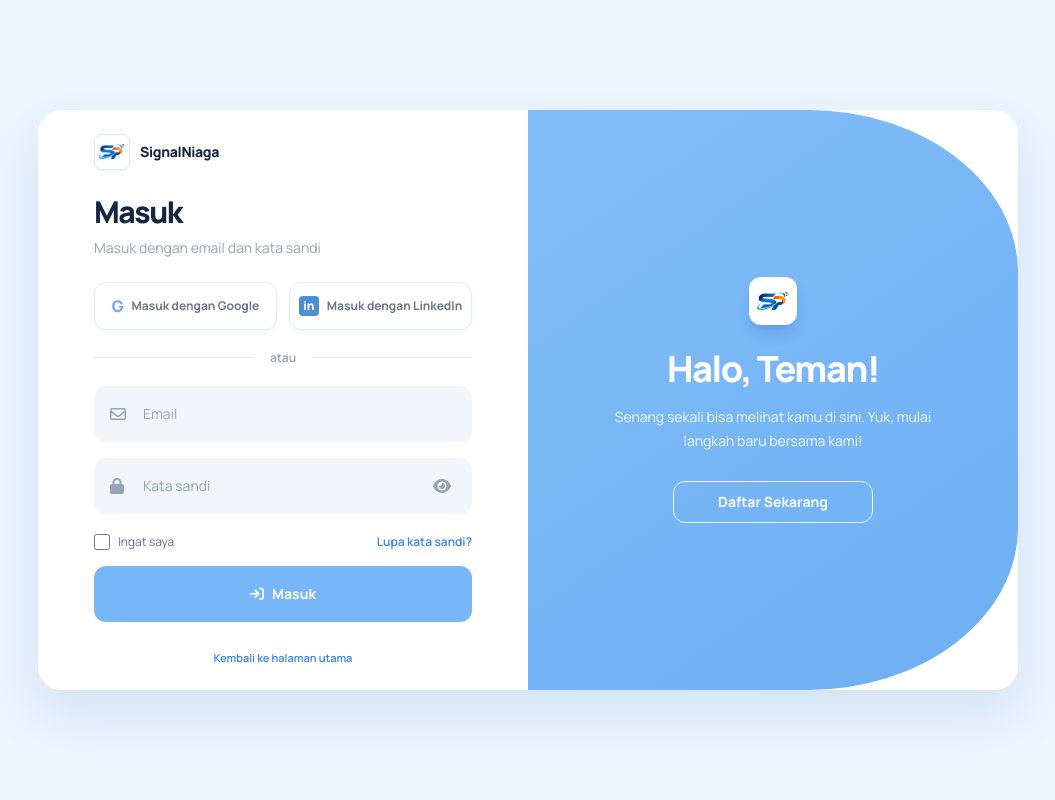
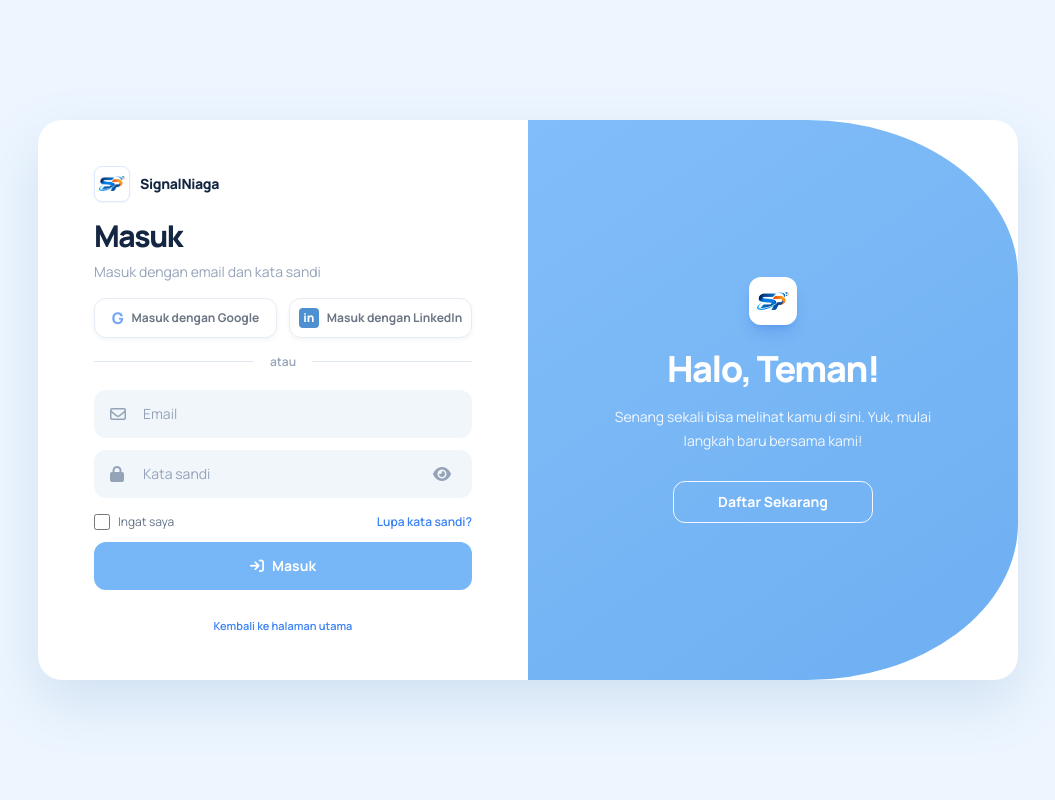
Before and after one commit to 19240996-creator/Project-PKL-SignalNiagaJasaTender, a Laravel app: page /login in a window 1280 px wide. Shown: the whole page, without its empty margins (112-1167 px from the left). Run offline with Laravel 10, Linux system fonts and the light colour scheme; some libraries are stand-ins or nearby versions.

Commit message:
fix: prevent auth form clipping
Fit the registration card and form spacing within the desktop viewport so headings, inputs, submit action, and footer remain visible.

Co-authored-by: Copilot <223556219+Copilot@users.noreply.github.com>

```diff
--- a/resources/views/auth/login.blade.php
+++ b/resources/views/auth/login.blade.php
@@ -30,8 +30,8 @@
         [x-cloak] { display: none !important; }
     </style>
 </head>
-<body class="min-h-screen px-4 py-6 text-slate-900 sm:px-8 sm:py-10 lg:flex lg:items-center lg:justify-center" x-data="loginForm('{{ old('_form', 'login') }}')">
-    <main class="auth-card relative mx-auto min-h-[580px] w-full max-w-[980px] overflow-hidden rounded-[24px] bg-white lg:min-h-[580px]">
+<body class="min-h-screen px-4 py-4 text-slate-900 sm:px-8 sm:py-6 lg:flex lg:items-center lg:justify-center" x-data="loginForm('{{ old('_form', 'login') }}')">
+    <main class="auth-card relative mx-auto min-h-[560px] w-full max-w-[980px] rounded-[24px] bg-white lg:min-h-[560px]" :class="mode === 'register' ? 'lg:min-h-[640px]' : ''">
         <section class="auth-pane absolute inset-y-0 left-1/2 z-10 hidden w-1/2 overflow-hidden text-white lg:flex lg:items-center lg:justify-center" :class="mode === 'login' ? 'blue-panel login-panel translate-x-0' : 'blue-panel register-panel -translate-x-full'">
             <div class="relative z-10 max-w-md px-10 text-center xl:px-14">
                 <div class="mx-auto mb-6 flex h-12 w-12 items-center justify-center rounded-xl bg-white p-2 shadow-lg shadow-blue-700/20">
@@ -43,16 +43,16 @@
             </div>
         </section>
 
-        <section class="auth-form-pane flex min-h-[580px] items-center justify-center px-6 py-10 sm:px-12 lg:absolute lg:inset-y-0 lg:left-0 lg:z-20 lg:w-1/2 lg:px-12 xl:px-14" :class="mode === 'login' ? 'translate-x-0' : 'lg:translate-x-full'">
+        <section class="auth-form-pane flex min-h-[560px] items-center justify-center px-6 py-8 sm:px-12 lg:absolute lg:inset-y-0 lg:left-0 lg:z-20 lg:w-1/2 lg:px-12 lg:py-6 xl:px-14" :class="mode === 'login' ? 'translate-x-0' : 'min-h-[640px] items-start lg:translate-x-full lg:pt-6'">
             <div class="w-full max-w-[400px]">
-                <div class="mb-6 flex items-center gap-3">
+                <div class="mb-4 flex items-center gap-3">
                     <a href="{{ route('home') }}" class="flex items-center gap-2.5" title="Kembali ke beranda">
                         <span class="flex h-9 w-9 items-center justify-center rounded-lg border border-blue-100 bg-white p-1 shadow-sm"><img src="{{ asset('images/logo-icon.png') }}" alt="PT Signal Panca Utama" class="h-full w-full object-contain"></span>
                         <span class="text-sm font-extrabold tracking-tight text-[var(--ink)]">SignalNiaga</span>
                     </a>
                 </div>
 
-                <div class="mb-6">
+                <div class="mb-4">
                     <h2 class="text-3xl font-extrabold tracking-[-0.05em] text-[var(--ink)]" x-text="mode === 'login' ? 'Masuk' : 'Buat Akun'">Masuk</h2>
                     <p class="mt-2 text-sm text-slate-400" x-text="mode === 'login' ? 'Masuk dengan email dan kata sandi' : 'Daftar dengan email dan kata sandi'">Masuk dengan email dan kata sandi</p>
                 </div>
@@ -64,30 +64,30 @@
                     <div class="mb-5 rounded-xl border border-rose-200 bg-rose-50 px-4 py-3 text-sm text-rose-700"><p class="font-semibold">Belum berhasil.</p><p class="mt-1 text-xs">{{ $errors->first() }}</p></div>
                 @endif
 
-                <div class="mb-5 flex gap-3" x-show="mode === 'login' || mode === 'register'">
-                    <button type="button" disabled class="social-button flex h-12 flex-1 items-center justify-center gap-2 rounded-xl bg-white text-xs font-bold text-slate-700"><span class="text-base font-extrabold text-[#4285f4]">G</span><span x-text="mode === 'login' ? 'Masuk dengan Google' : 'Google'">Masuk dengan Google</span></button>
-                    <button type="button" disabled class="social-button flex h-12 flex-1 items-center justify-center gap-2 rounded-xl bg-white text-xs font-bold text-slate-700"><span class="flex h-5 w-5 items-center justify-center rounded bg-[#0a66c2] text-xs font-extrabold text-white">in</span><span x-text="mode === 'login' ? 'Masuk dengan LinkedIn' : 'LinkedIn'">Masuk dengan LinkedIn</span></button>
+                <div class="mb-4 flex gap-3" x-show="mode === 'login' || mode === 'register'">
+                    <button type="button" disabled class="social-button flex h-10 flex-1 items-center justify-center gap-2 rounded-xl bg-white text-xs font-bold text-slate-700"><span class="text-base font-extrabold text-[#4285f4]">G</span><span x-text="mode === 'login' ? 'Masuk dengan Google' : 'Google'">Masuk dengan Google</span></button>
+                    <button type="button" disabled class="social-button flex h-10 flex-1 items-center justify-center gap-2 rounded-xl bg-white text-xs font-bold text-slate-700"><span class="flex h-5 w-5 items-center justify-center rounded bg-[#0a66c2] text-xs font-extrabold text-white">in</span><span x-text="mode === 'login' ? 'Masuk dengan LinkedIn' : 'LinkedIn'">Masuk dengan LinkedIn</span></button>
                 </div>
                 <div class="mb-5 flex items-center gap-4 text-xs font-semibold text-slate-400"><span class="h-px flex-1 bg-slate-200"></span><span>atau</span><span class="h-px flex-1 bg-slate-200"></span></div>
 
-                <form x-show="mode === 'login'" x-cloak action="{{ route('login') }}" method="POST" class="space-y-4" @submit="submitForm">
+                <form x-show="mode === 'login'" x-cloak action="{{ route('login') }}" method="POST" class="space-y-3" @submit="submitForm">
                     @csrf
                     <input type="hidden" name="_form" value="login">
-                    <div class="relative"><label class="sr-only" for="email">Email</label><i class="fa-regular fa-envelope pointer-events-none absolute left-4 top-1/2 -translate-y-1/2 text-slate-400"></i><input id="email" type="email" name="email" value="{{ old('email') }}" autocomplete="email" required autofocus placeholder="Email" class="field h-14 w-full rounded-xl pl-12 pr-4 text-sm text-slate-700 placeholder:text-slate-400"></div>
-                    <div class="relative"><label class="sr-only" for="password">Kata sandi</label><i class="fa-solid fa-lock pointer-events-none absolute left-4 top-1/2 -translate-y-1/2 text-slate-400"></i><input id="password" :type="showPassword ? 'text' : 'password'" name="password" autocomplete="current-password" required placeholder="Kata sandi" class="field h-14 w-full rounded-xl pl-12 pr-12 text-sm text-slate-700 placeholder:text-slate-400"><button type="button" @click="showPassword = !showPassword" class="absolute right-3 top-1/2 flex h-9 w-9 -translate-y-1/2 items-center justify-center rounded-lg text-slate-400 hover:bg-white hover:text-slate-700" :aria-label="showPassword ? 'Sembunyikan kata sandi' : 'Tampilkan kata sandi'"><i class="fa-solid" :class="showPassword ? 'fa-eye-slash' : 'fa-eye'"></i></button></div>
+                    <div class="relative"><label class="sr-only" for="email">Email</label><i class="fa-regular fa-envelope pointer-events-none absolute left-4 top-1/2 -translate-y-1/2 text-slate-400"></i><input id="email" type="email" name="email" value="{{ old('email') }}" autocomplete="email" required autofocus placeholder="Email" class="field h-12 w-full rounded-xl pl-12 pr-4 text-sm text-slate-700 placeholder:text-slate-400"></div>
+                    <div class="relative"><label class="sr-only" for="password">Kata sandi</label><i class="fa-solid fa-lock pointer-events-none absolute left-4 top-1/2 -translate-y-1/2 text-slate-400"></i><input id="password" :type="showPassword ? 'text' : 'password'" name="password" autocomplete="current-password" required placeholder="Kata sandi" class="field h-12 w-full rounded-xl pl-12 pr-12 text-sm text-slate-700 placeholder:text-slate-400"><button type="button" @click="showPassword = !showPassword" class="absolute right-3 top-1/2 flex h-9 w-9 -translate-y-1/2 items-center justify-center rounded-lg text-slate-400 hover:bg-white hover:text-slate-700" :aria-label="showPassword ? 'Sembunyikan kata sandi' : 'Tampilkan kata sandi'"><i class="fa-solid" :class="showPassword ? 'fa-eye-slash' : 'fa-eye'"></i></button></div>
                     <div class="flex items-center justify-between pt-1"><label class="flex items-center gap-2 text-xs text-slate-500"><input type="checkbox" name="remember" value="1" class="h-4 w-4 rounded border-slate-300 text-blue-500 focus:ring-blue-400"> Ingat saya</label><a href="{{ route('password.request') }}" class="text-xs font-semibold text-blue-500 hover:text-blue-700">Lupa kata sandi?</a></div>
-                    <button type="submit" :disabled="loading" class="primary-button flex h-14 w-full items-center justify-center gap-2 rounded-xl text-sm font-bold text-white disabled:cursor-wait disabled:opacity-70"><i class="fa-solid" :class="loading ? 'fa-spinner fa-spin' : 'fa-arrow-right-to-bracket'"></i><span x-text="loading ? 'Memverifikasi...' : 'Masuk'">Masuk</span></button>
+                    <button type="submit" :disabled="loading" class="primary-button flex h-12 w-full items-center justify-center gap-2 rounded-xl text-sm font-bold text-white disabled:cursor-wait disabled:opacity-70"><i class="fa-solid" :class="loading ? 'fa-spinner fa-spin' : 'fa-arrow-right-to-bracket'"></i><span x-text="loading ? 'Memverifikasi...' : 'Masuk'">Masuk</span></button>
                 </form>
 
-                <form x-show="mode === 'register'" x-cloak action="{{ route('register') }}" method="POST" class="space-y-4" @submit="registerLoading = true">
+                <form x-show="mode === 'register'" x-cloak action="{{ route('register') }}" method="POST" class="space-y-3" @submit="registerLoading = true">
                     @csrf
                     <input type="hidden" name="_form" value="register">
-                    <div class="relative"><label class="sr-only" for="register-name">Nama lengkap</label><i class="fa-regular fa-user pointer-events-none absolute left-4 top-1/2 -translate-y-1/2 text-slate-400"></i><input id="register-name" type="text" name="name" value="{{ old('name') }}" autocomplete="name" required placeholder="Nama lengkap" class="field h-14 w-full rounded-xl pl-12 pr-4 text-sm text-slate-700 placeholder:text-slate-400"></div>
-                    <div class="relative"><label class="sr-only" for="register-email">Email</label><i class="fa-regular fa-envelope pointer-events-none absolute left-4 top-1/2 -translate-y-1/2 text-slate-400"></i><input id="register-email" type="email" name="email" value="{{ old('email') }}" autocomplete="email" required placeholder="Email" class="field h-14 w-full rounded-xl pl-12 pr-4 text-sm text-slate-700 placeholder:text-slate-400"></div>
-                    <div class="relative"><label class="sr-only" for="register-password">Kata sandi</label><i class="fa-solid fa-lock pointer-events-none absolute left-4 top-1/2 -translate-y-1/2 text-slate-400"></i><input id="register-password" :type="registerPasswordVisible ? 'text' : 'password'" name="password" autocomplete="new-password" required minlength="8" placeholder="Kata sandi" class="field h-14 w-full rounded-xl pl-12 pr-12 text-sm text-slate-700 placeholder:text-slate-400"><button type="button" @click="registerPasswordVisible = !registerPasswordVisible" class="absolute right-3 top-1/2 flex h-9 w-9 -translate-y-1/2 items-center justify-center rounded-lg text-slate-400 hover:bg-white hover:text-slate-700" :aria-label="registerPasswordVisible ? 'Sembunyikan kata sandi' : 'Tampilkan kata sandi'"><i class="fa-solid" :class="registerPasswordVisible ? 'fa-eye-slash' : 'fa-eye'"></i></button></div>
-                    <div class="relative"><label class="sr-only" for="register-password-confirmation">Konfirmasi kata sandi</label><i class="fa-solid fa-lock pointer-events-none absolute left-4 top-1/2 -translate-y-1/2 text-slate-400"></i><input id="register-password-confirmation" type="password" name="password_confirmation" autocomplete="new-password" required minlength="8" placeholder="Konfirmasi kata sandi" class="field h-14 w-full rounded-xl pl-12 pr-4 text-sm text-slate-700 placeholder:text-slate-400"></div>
+                    <div class="relative"><label class="sr-only" for="register-name">Nama lengkap</label><i class="fa-regular fa-user pointer-events-none absolute left-4 top-1/2 -translate-y-1/2 text-slate-400"></i><input id="register-name" type="text" name="name" value="{{ old('name') }}" autocomplete="name" required placeholder="Nama lengkap" class="field h-12 w-full rounded-xl pl-12 pr-4 text-sm text-slate-700 placeholder:text-slate-400"></div>
+                    <div class="relative"><label class="sr-only" for="register-email">Email</label><i class="fa-regular fa-envelope pointer-events-none absolute left-4 top-1/2 -translate-y-1/2 text-slate-400"></i><input id="register-email" type="email" name="email" value="{{ old('email') }}" autocomplete="email" required placeholder="Email" class="field h-12 w-full rounded-xl pl-12 pr-4 text-sm text-slate-700 placeholder:text-slate-400"></div>
+                    <div class="relative"><label class="sr-only" for="register-password">Kata sandi</label><i class="fa-solid fa-lock pointer-events-none absolute left-4 top-1/2 -translate-y-1/2 text-slate-400"></i><input id="register-password" :type="registerPasswordVisible ? 'text' : 'password'" name="password" autocomplete="new-password" required minlength="8" placeholder="Kata sandi" class="field h-12 w-full rounded-xl pl-12 pr-12 text-sm text-slate-700 placeholder:text-slate-400"><button type="button" @click="registerPasswordVisible = !registerPasswordVisible" class="absolute right-3 top-1/2 flex h-9 w-9 -translate-y-1/2 items-center justify-center rounded-lg text-slate-400 hover:bg-white hover:text-slate-700" :aria-label="registerPasswordVisible ? 'Sembunyikan kata sandi' : 'Tampilkan kata sandi'"><i class="fa-solid" :class="registerPasswordVisible ? 'fa-eye-slash' : 'fa-eye'"></i></button></div>
+                    <div class="relative"><label class="sr-only" for="register-password-confirmation">Konfirmasi kata sandi</label><i class="fa-solid fa-lock pointer-events-none absolute left-4 top-1/2 -translate-y-1/2 text-slate-400"></i><input id="register-password-confirmation" type="password" name="password_confirmation" autocomplete="new-password" required minlength="8" placeholder="Konfirmasi kata sandi" class="field h-12 w-full rounded-xl pl-12 pr-4 text-sm text-slate-700 placeholder:text-slate-400"></div>
                     <p class="rounded-xl bg-blue-50 px-4 py-3 text-xs leading-5 text-blue-700"><i class="fa-solid fa-circle-info mr-1"></i> Akun akan berstatus <strong>Nonaktif</strong> sampai disetujui Super Admin.</p>
-                    <button type="submit" :disabled="registerLoading" class="primary-button flex h-14 w-full items-center justify-center gap-2 rounded-xl text-sm font-bold text-white disabled:cursor-wait disabled:opacity-70"><i class="fa-solid" :class="registerLoading ? 'fa-spinner fa-spin' : 'fa-user-plus'"></i><span x-text="registerLoading ? 'Mendaftarkan...' : 'Daftar'">Daftar</span></button>
+                    <button type="submit" :disabled="registerLoading" class="primary-button flex h-12 w-full items-center justify-center gap-2 rounded-xl text-sm font-bold text-white disabled:cursor-wait disabled:opacity-70"><i class="fa-solid" :class="registerLoading ? 'fa-spinner fa-spin' : 'fa-user-plus'"></i><span x-text="registerLoading ? 'Mendaftarkan...' : 'Daftar'">Daftar</span></button>
                 </form>
 
                 <div class="mt-7 text-center text-xs text-slate-400 lg:hidden"><button type="button" @click="toggleMode" class="font-bold text-blue-500" x-text="mode === 'login' ? 'Daftar sekarang' : 'Masuk di sini'">Daftar sekarang</button></div>
```
